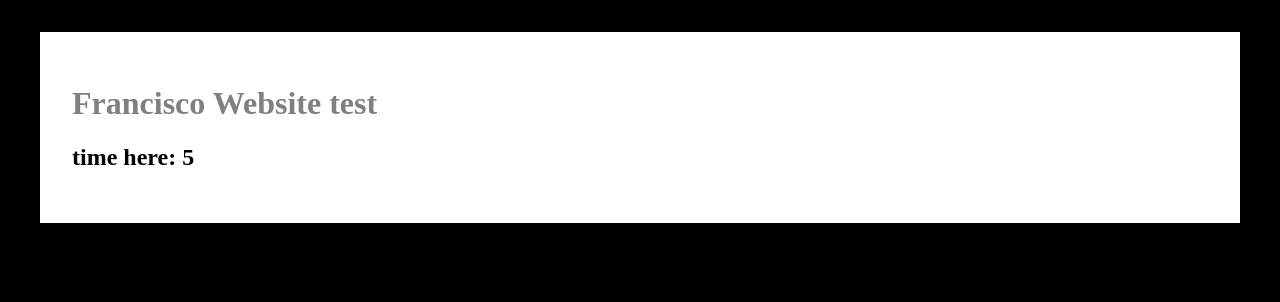
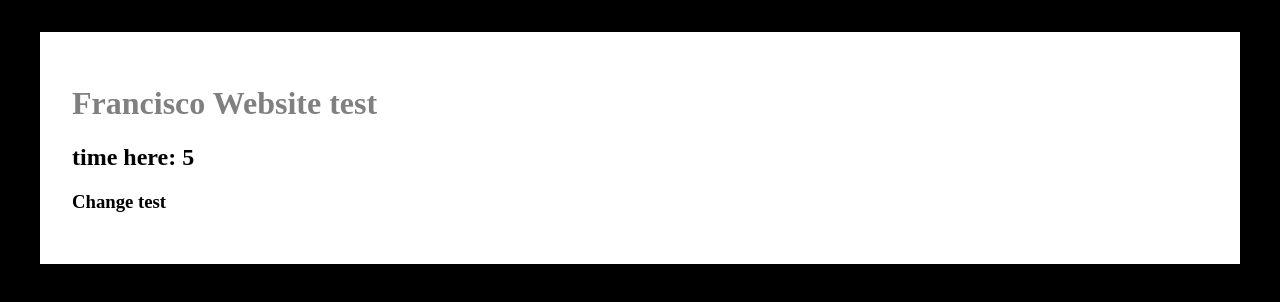
Before and after one commit to san475/san475.github.io, a Nuxt app: page / in a window 1280 px wide. Shown: the top 302 px of the page. Built offline with nearby package versions, Linux system fonts and the light colour scheme.

Commit message:
test deploy

```diff
--- a/app.vue
+++ b/app.vue
@@ -15,6 +15,7 @@ onMounted(() => setInterval(() => {
     <div class="center">
       <h1>Francisco Website test</h1>
       <h2> time here: {{ counter.count }}</h2>
+      <h3>Change test</h3>
     </div>
   </div>
 </template>
```
